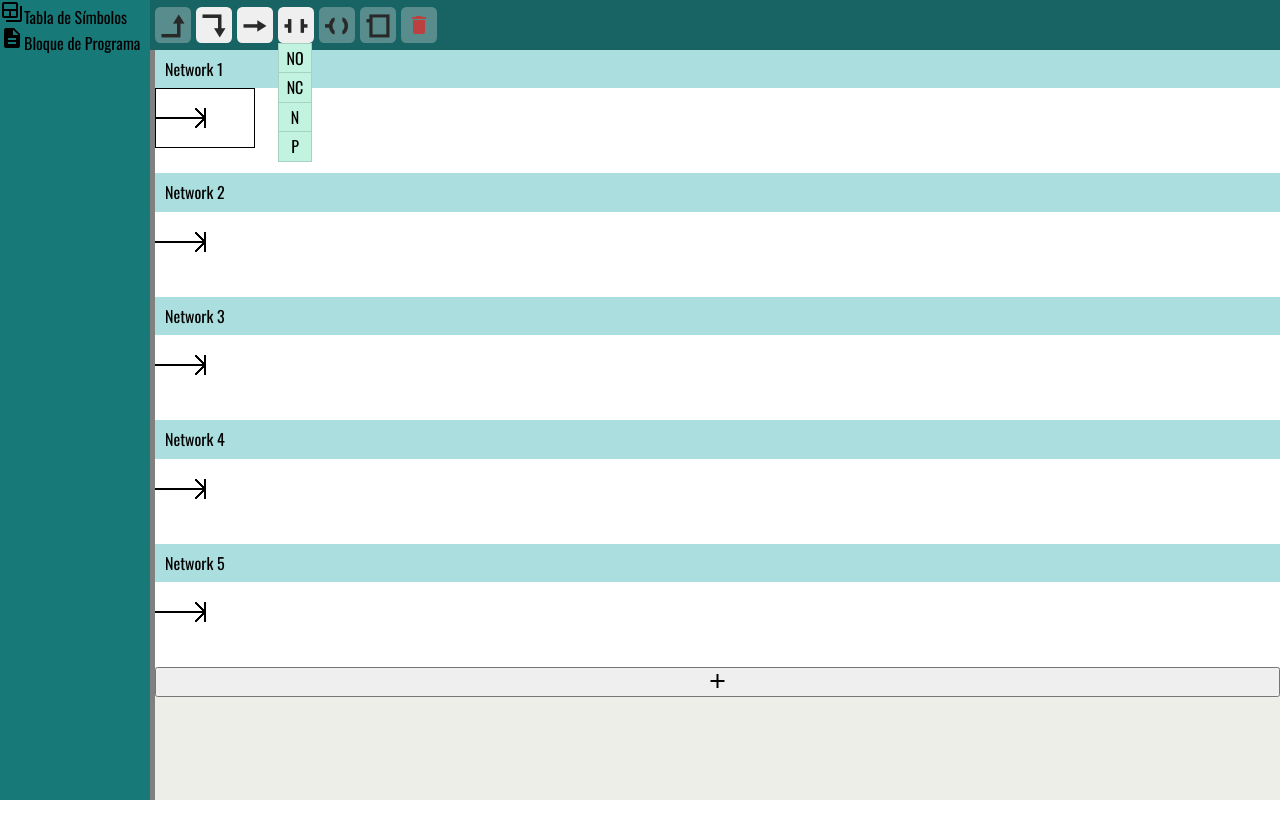
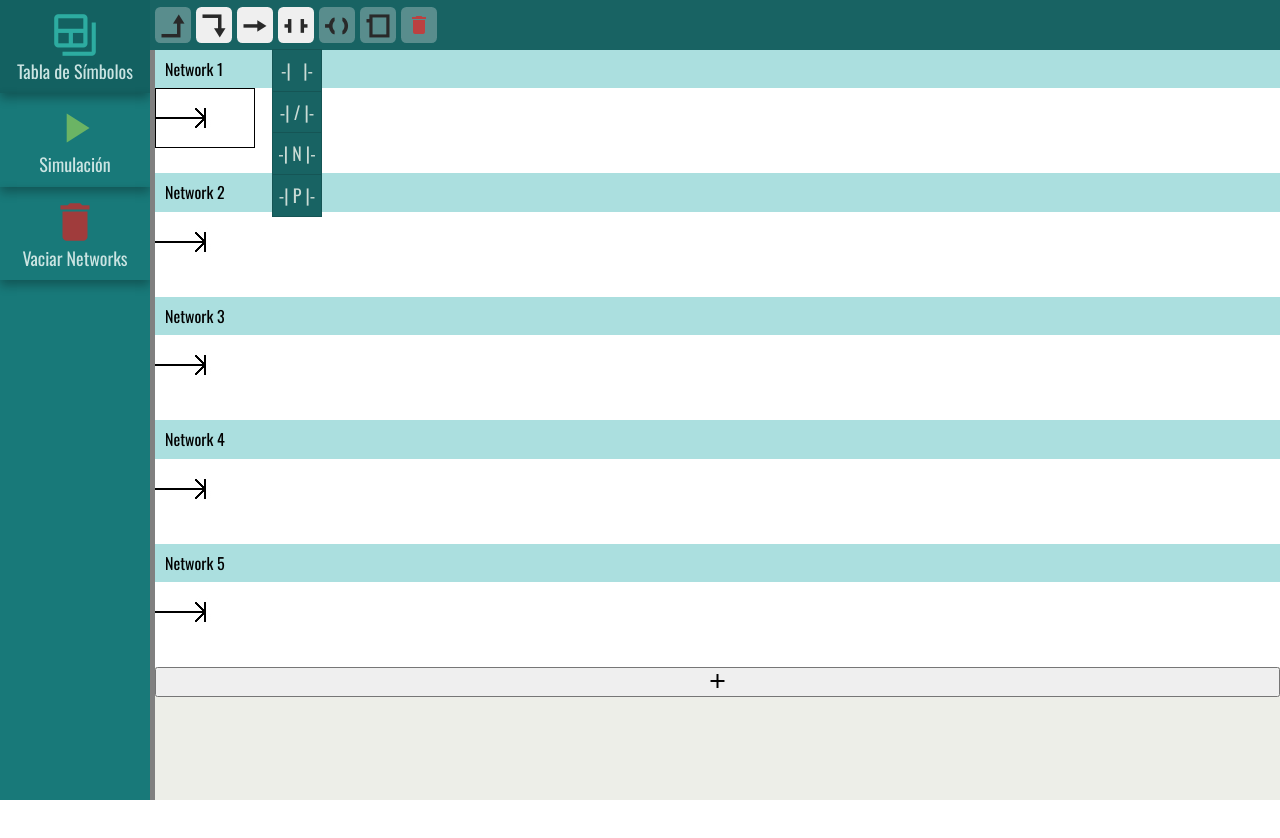
Before and after one commit to PatricioFlood/Flood-Ladder, a Vue app: page / in a window 1280 px wide. Both pictures are taken after a click on the button 296 px from the left and 25 px from the top of the page. Shown: the top 838 px of the page. Before the commit the page ends 800 px from the top, so only its background shows below. Built offline with nearby package versions, Linux system fonts and the light colour scheme.

Commit message:
Timer Functions

```diff
--- a/src/components/PanelLeft.vue
+++ b/src/components/PanelLeft.vue
@@ -1,22 +1,40 @@
 <template>
     <div class="panel-left">
         <ul>
-            <li @click="changeView('symbol-table')"><span class="material-icons">backup_table</span>Tabla de Símbolos</li>
-            <li @click="changeView('ladder')"><span class="material-icons">description</span>Bloque de Programa</li>
+            <li @click="changeView('symbol-table')" v-show="view != 'symbol-table'"><span class="material-icons" style="color: #2DACA1">backup_table</span>Tabla de Símbolos</li>
+            <li @click="changeView('ladder')" v-show="view != 'ladder'"><span class="material-icons" style="color: #2DACA1">description</span>Bloque de Programa</li>
+            <li @click="openPanelRun()" v-show="!run"><span class="material-icons" style="color: #6BB464">play_arrow</span>Simulación</li>
+            <li @click="resetNetworks()" v-show="view == 'ladder'"><span class="material-icons" style="color: #A03C3C">delete</span>Vaciar Networks</li>
         </ul>
+        <alert v-if="alert" @close="alert = false" @check="resetNetworks(true)">¿Desea vaciar todos los networks?</alert>
     </div>
 </template>
 <script>
-import {computed} from '@vue/runtime-core'
+import Alert from "./alert/alert.vue"
+import {computed, ref} from '@vue/runtime-core'
 import {useStore} from "vuex"
 export default {
+    components: {Alert},
     setup() {
+        const alert = ref(false)
+        const store = useStore()
         const view = computed(() => store.state.currentView)
-        const store = useStore()
+        const run = computed(() => store.state.run.panelRun)
+         const openPanelRun = () => {
+            store.commit("setPanelRun", true)
+        }
+        const resetNetworks = (confirm = false) => {
+            if(!confirm){
+                alert.value = true
+            } else {
+                alert.value = false
+                store.dispatch("resetNetworks")
+            }
+        }
         const changeView = (view) => {
             store.commit("setView", view)
         }
-        return{changeView, view}
+        return{changeView, view, run, openPanelRun, resetNetworks, alert}
     }
 }
 </script>
@@ -27,6 +45,25 @@ export default {
         height: var(--vh);
         background-color: rgb(24, 121, 121);
     }
+li{
+    display: flex;
+    flex-direction: column;
+    padding: 10px;
+    cursor: pointer;
+    text-align: center;
+    line-height: 1.3;
+    color: rgb(203, 228, 226);
+    align-items: center;
+    font-size: 18px;
+    box-shadow: 0 5px 10px rgba(0, 0, 0, 0.3);
+    user-select: none;
+}
+li span{
+    font-size: 50px;
+}
+li:hover{
+    background: rgba(0, 0, 0, 0.2);
+}
 
 @media screen and (max-width: 768px) {
     .panel-left{
--- a/src/components/PanelTop.vue
+++ b/src/components/PanelTop.vue
@@ -5,25 +5,25 @@
             <button @click="putSymbol('bottom', 'connect')" :disabled="!canPut"><span class="iconl-arrow-bottom"></span></button>
             <button @click="putSymbol('line', 'connect')" :disabled="!canPut" class="line"><span class="iconl-arrow-rigth"></span></button>
             <div class="contact">
-                <button @click="menu.contact = !menu.contact" :disabled="!canPut"><span class="iconl-contact"></span></button>
-                <ul v-show="menu.contact">
-                    <li @click="putSymbol('cno','contact')">NO</li>
-                    <li @click="putSymbol('cnc','contact')">NC</li>
-                    <li @click="putSymbol('n','contact')">N</li>
-                    <li @click="putSymbol('p','contact')">P</li>
+                <button @click="openMenu('contact')" :disabled="!canPut"><span class="iconl-contact"></span></button>
+                <ul v-show="menu.contact" class="submenu">
+                    <li @click="putSymbol('cno','contact')">-|  &nbsp;&nbsp;|-</li>
+                    <li @click="putSymbol('cnc','contact')">-| / |-</li>
+                    <li @click="putSymbol('n','contact')">-| N |-</li>
+                    <li @click="putSymbol('p','contact')">-| P |-</li>
                 </ul>
             </div>
             <div class="coil">
-            <button @click="menu.coil = !menu.coil" :disabled="!canPut||!canPutFinal"><span class="iconl-coil" ></span></button>
-                <ul v-show="menu.coil">
-                    <li @click="putSymbol('coil','coil')">-( )</li>
+            <button @click="openMenu('coil')" :disabled="!canPut||!canPutFinal"><span class="iconl-coil" ></span></button>
+                <ul v-show="menu.coil" class="submenu">
+                    <li @click="putSymbol('coil','coil')">-( &nbsp;&nbsp;)</li>
                     <li @click="putSymbol('reset','coil')">R</li>
                     <li @click="putSymbol('set','coil')">S</li>
                 </ul>
             </div>
             <div class="blocks">
-                <button @click="menu.blocks = !menu.blocks" :disabled="!canPut||!canPutFinal"><span class="iconl-blocks"></span></button>
-                <ul v-show="menu.blocks">
+                <button @click="openMenu('blocks')" :disabled="!canPut||!canPutFinal"><span class="iconl-blocks"></span></button>
+                <ul v-show="menu.blocks" class="submenu">
                     <li @click="putSymbol('ton', 'block')">TON</li>
                     <li @click="putSymbol('ctu', 'block')">CTU</li>
                 </ul>
@@ -32,7 +32,7 @@
         </div>
         <div v-show="view == 'symbol-table'" class="symbolTable-title">Tabla de Símbolos</div>
         <div class="menu">
-            <button @click="menu.principal = !menu.principal" class="menu-button"><span class="material-icons">menu</span></button>
+            <button @click="openMenu('principal')" class="menu-button"><span class="material-icons">{{menu.principal?'close':'menu'}}</span></button>
             <ul v-show="menu.principal" class="menu-items">
                     <li @click="changeView('symbol-table')" v-show="view != 'symbol-table'"><span class="material-icons" style="color: #2DACA1">backup_table</span>Tabla de Símbolos</li>
                     <li @click="changeView('ladder')" v-show="view != 'ladder'"><span class="material-icons" style="color: #2DACA1">description</span>Bloque de Programa</li>
@@ -41,6 +41,7 @@
             </ul>
         </div>
         <alert v-if="menu.alert" @close="menu.alert = false" @check="resetNetworks(true)">¿Desea vaciar todos los networks?</alert>
+        <div v-show="backMenu" class="backmenu" @click="closeMenu"></div>
     </div>
 </template>
 <script>
@@ -59,8 +60,19 @@ export default {
             alert: false,
         })
 
+        const openMenu = (option) => {
+            const value = menu[option]
+            closeMenu()
+            menu[option] = !value
+        }
 
-        const closeMenu = () => menu.contact = menu.coil = menu.blocks = false
+        const backMenu = computed(() => {
+            return menu.contact || menu.coil || menu.blocks || menu.principal
+        })
+
+        const closeMenu = () => {
+            menu.contact = menu.coil = menu.blocks = menu.principal = false;
+        }
 
         const putSymbol = (symbol, type) => {
             closeMenu()
@@ -118,7 +130,7 @@ export default {
         }
 
 
-        return{putSymbol, deleteSymbol, menu, closeMenu, selected, canPut, canPutFinal, canPutTop, canDelete, view, changeView, openPanelRun, run, resetNetworks}
+        return{putSymbol, deleteSymbol, menu, closeMenu, selected, canPut, canPutFinal, canPutTop, canDelete, view, changeView, openPanelRun, run, resetNetworks, backMenu, openMenu}
     },
 }
 </script>
@@ -184,25 +196,35 @@ export default {
 .panel-top .trash{
     color: rgb(187, 65, 65);
 }
-.panel-top ul{
-    width: 34px;
+
+.contact, .coil, .blocks{
+    position: relative;
+}
+
+.submenu{
+    width: 50px;
     position: absolute;
-    background-color: rgb(193, 243, 224);
+    top: 42px;
+    left: -6px;
+    background-color: rgb(24, 99, 99);
     list-style:none;
     border-left: 1px solid rgba(0, 0, 0, 0.137);
     border-right: 1px solid rgba(0, 0, 0, 0.137);
     border-top: 1px solid rgba(0, 0, 0, 0.137);
     z-index: 10;
+    color: rgb(202, 219, 213);
+    font-size: 18px;
+    user-select: none;
 }
-.panel-top li{
-    padding-top: 5px;
-    padding-bottom: 5px;
+.submenu li{
+    padding-top: 10px;
+    padding-bottom: 10px;
     width: 100%;
     text-align: center;
     cursor: pointer;
     border-bottom: 1px solid rgba(0, 0, 0, 0.137);
 }
-.panel-top li:active{
+.submenu li:hover{
     background-color: rgb(151, 202, 182);
 }
 
@@ -212,7 +234,8 @@ export default {
     right: 0;
     top: 50px;
     background: rgb(24, 99, 99);
-
+    position: absolute;
+    z-index: 10;
 }
 
 .panel-top .menu li{
@@ -224,11 +247,21 @@ export default {
     -webkit-tap-highlight-color: rgba(0,0,0,0);
     color: rgb(202, 202, 202);
     font-size: 20px;
+    user-select: none;
 }
 
 .panel-top .menu li span{
     font-size: 30px;
     margin-right: 4px;
+}
+
+.backmenu{
+    position: absolute;
+    width: 100%;
+    height: var(--vh);
+    z-index: 5;
+    top: 50px;
+    left: 0;
 }
 
 @media screen and (max-width: 768px) {
--- a/src/components/SymbolTable.vue
+++ b/src/components/SymbolTable.vue
@@ -79,8 +79,16 @@ export default {
     }
     .add{
         margin-top: 10px;
+        border: none;
+        box-shadow: 0 0 5px rgba(0, 0, 0, 0.5);
+        cursor: pointer;
+        user-select: none;
+        -webkit-tap-highlight-color: rgba(0,0,0,0);
+        background-color: rgb(234, 242, 243);
     }
+
     .delete{
+        cursor: pointer;
         color: rgb(172, 51, 51);
         border: none;
         background: rgba(0, 0, 0, 0.1);
--- a/src/components/symbolTable/Row.vue
+++ b/src/components/symbolTable/Row.vue
@@ -135,5 +135,6 @@ export default {
         border: none;
         background: rgba(0, 0, 0, 0.1);
         padding: 3px;
+        cursor: pointer;
     }
 </style>
--- a/src/store/actions.js
+++ b/src/store/actions.js
@@ -5,7 +5,10 @@ export default{
         if(local && !force){
             commit("setNetwork", JSON.parse(local))
             const selected = JSON.parse(localStorage.getItem("selected"))
-            commit("setBox", {property: "selected", value: false, n: selected.n, r: selected.r, b: selected.b})
+            if(selected.r == -1)
+                commit("setAuxBox", {property: "selected", value: false, n: selected.n, ab: selected.b})
+            else
+                commit("setBox", {property: "selected", value: false, n: selected.n, r: selected.r, b: selected.b})
         }
         else {
             for(var i = 0; i<5; i++){
```
Also changed, not shown: src/components/PanelRun.vue (+30 -6 lines), src/components/ladder/Box.vue (+20 -7 lines), src/store/run/actions.js (+24 -8 lines).
